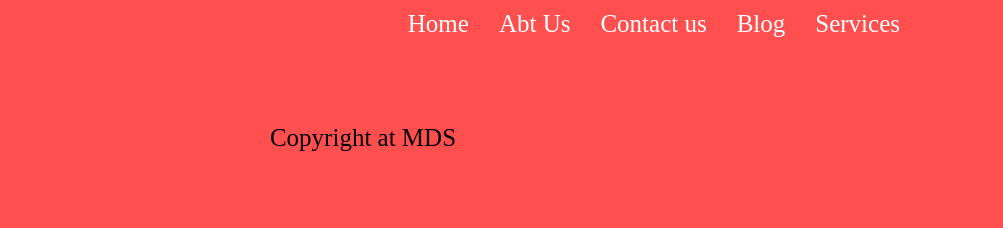
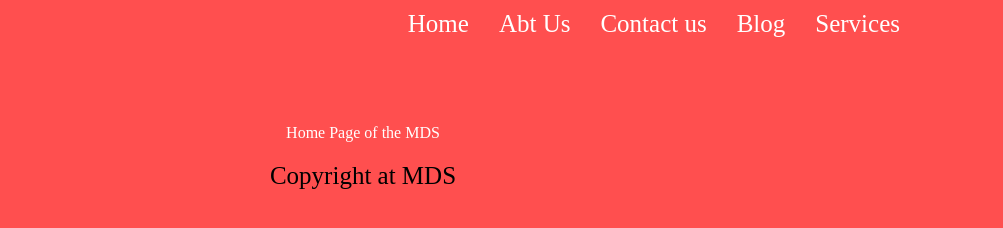
Before and after one commit to AkshayManipal/DummyProject, a plain HTML site: page index.html in a window 1280 px wide. Shown: the full height of the page, 277-1280 px from the left. Drawn offline with nearby package versions, Linux system fonts and the light colour scheme.

Commit message:
HomePage is Updated.
Now it is Super.

```diff
--- a/css/styles.css
+++ b/css/styles.css
@@ -58,3 +58,8 @@ footer{
 	text-align: center;
 	font-size: 25px;
 }
+
+.homepage{
+	text-align: center;
+	color: #ffffff;
+}
--- a/index.html
+++ b/index.html
@@ -44,6 +44,9 @@
               </header>
               <div id="container">
               	<!--Write Your code here-->
+                <div class="homepage">
+                  Home Page of the MDS
+                </div>
               </div>
               <footer id="foot">
                  Copyright at MDS
```
